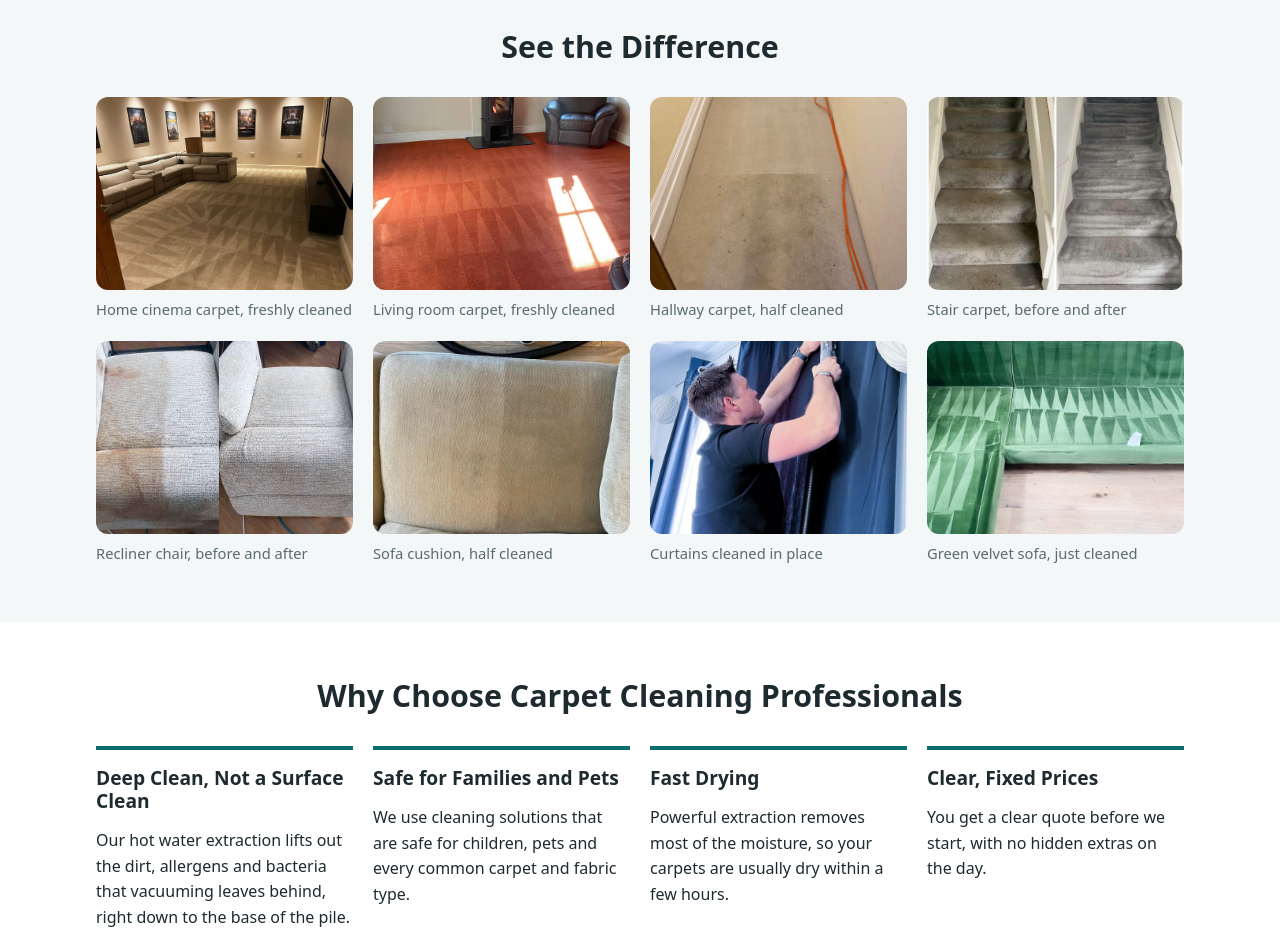
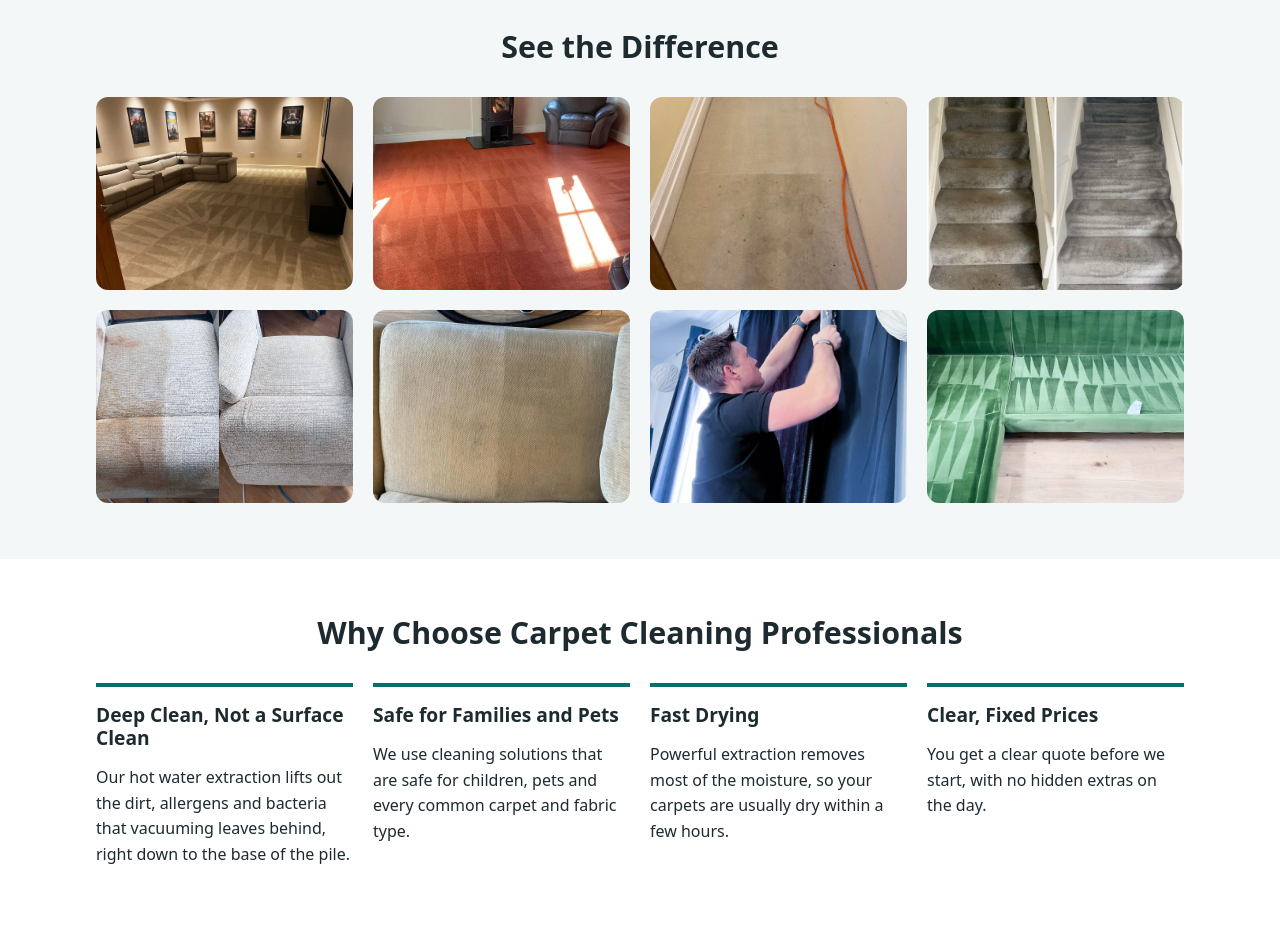
Before and after one commit to clean-aj/carpet-cleaning-professionals, an Eleventy site: page src/content/home.md in a window 1280 px wide. Shown: the part 2337-3287 px from the top of the page. Built offline with nearby package versions, Linux system fonts and the light colour scheme; Eleventy itself is replaced by a stand-in of ours; files that its build step writes are made by us from their sources.

Commit message:
Remove captions under images site-wide
Captions removed from the home gallery, photo slider and in-page photos,
and the caption fields removed from Pages CMS. Alt text is unchanged.

Co-Authored-By: Claude Opus 5.5 <noreply@anthropic.com>
Claude-Session: https://claude.ai/code/session_01HcsMWX8vXi4Tnpb6pxRqFQ

```diff
--- a/src/_data/slider.json
+++ b/src/_data/slider.json
@@ -3,98 +3,79 @@
   "photos": [
     {
       "image": "/images/photos/home-cinema-room-carpet-cleaning-after.jpg",
-      "alt": "Freshly cleaned beige carpet in a home cinema room, showing even cleaning lines across the floor beside a cream leather corner sofa, after a clean by Carpet Cleaning Professionals",
-      "caption": "Home cinema carpet, freshly cleaned"
+      "alt": "Freshly cleaned beige carpet in a home cinema room, showing even cleaning lines across the floor beside a cream leather corner sofa, after a clean by Carpet Cleaning Professionals"
     },
     {
       "image": "/images/photos/red-living-room-carpet-cleaned-landscape.jpg",
-      "alt": "Freshly cleaned terracotta red carpet in a living room with a wood-burning stove and leather armchair, showing even cleaning lines after a clean by Carpet Cleaning Professionals",
-      "caption": "Living room carpet, freshly cleaned"
+      "alt": "Freshly cleaned terracotta red carpet in a living room with a wood-burning stove and leather armchair, showing even cleaning lines after a clean by Carpet Cleaning Professionals"
     },
     {
       "image": "/images/photos/stair-carpet-cleaning-before-and-after.jpg",
-      "alt": "Before and after stair carpet cleaning by Carpet Cleaning Professionals: grey stair carpet stained and dirty on the left, clean and bright on the right",
-      "caption": "Stair carpet, before and after"
+      "alt": "Before and after stair carpet cleaning by Carpet Cleaning Professionals: grey stair carpet stained and dirty on the left, clean and bright on the right"
     },
     {
       "image": "/images/photos/recliner-chair-upholstery-stain-removal-before-and-after.jpg",
-      "alt": "Before and after upholstery cleaning on a cream fabric recliner chair: brown stains on the seat and arm on the left, removed on the right, by Carpet Cleaning Professionals",
-      "caption": "Recliner chair, before and after"
+      "alt": "Before and after upholstery cleaning on a cream fabric recliner chair: brown stains on the seat and arm on the left, removed on the right, by Carpet Cleaning Professionals"
     },
     {
       "image": "/images/photos/hallway-carpet-cleaning-before-and-after-landscape.jpg",
-      "alt": "Hallway carpet half cleaned by Carpet Cleaning Professionals, showing a clear line between the bright cleaned cream carpet and the grey, dirty uncleaned section",
-      "caption": "Hallway carpet, half cleaned"
+      "alt": "Hallway carpet half cleaned by Carpet Cleaning Professionals, showing a clear line between the bright cleaned cream carpet and the grey, dirty uncleaned section"
     },
     {
       "image": "/images/photos/beige-sofa-cushion-upholstery-cleaning-before-and-after-landscape.jpg",
-      "alt": "Beige fabric sofa seat cushion half cleaned by Carpet Cleaning Professionals, with the cleaned left side visibly brighter than the dirty right side",
-      "caption": "Sofa cushion, half cleaned"
+      "alt": "Beige fabric sofa seat cushion half cleaned by Carpet Cleaning Professionals, with the cleaned left side visibly brighter than the dirty right side"
     },
     {
       "image": "/images/photos/green-velvet-corner-sofa-cleaned.jpg",
-      "alt": "Green velvet corner sofa freshly cleaned by Carpet Cleaning Professionals, showing triangular cleaning strokes across the seats and backrests",
-      "caption": "Green velvet sofa, just cleaned"
+      "alt": "Green velvet corner sofa freshly cleaned by Carpet Cleaning Professionals, showing triangular cleaning strokes across the seats and backrests"
     },
     {
       "image": "/images/photos/curtain-cleaning-technician-navy-curtains.jpg",
-      "alt": "Carpet Cleaning Professionals technician cleaning navy blue eyelet curtains with a handheld upholstery extraction tool",
-      "caption": "Curtains cleaned in place"
+      "alt": "Carpet Cleaning Professionals technician cleaning navy blue eyelet curtains with a handheld upholstery extraction tool"
     },
     {
       "image": "/images/photos/rug-cleaning-cream-carved-wool-rug-extraction.jpg",
-      "alt": "Extraction tool cleaning a cream carved wool rug, lifting dirt from the deep pile",
-      "caption": "Deep clean for a carved wool rug"
+      "alt": "Extraction tool cleaning a cream carved wool rug, lifting dirt from the deep pile"
     },
     {
       "image": "/images/photos/hot-water-extraction-carpet-cleaning-beige-carpet.jpg",
-      "alt": "Hot water extraction carpet cleaning wand cleaning a beige twist pile carpet, with a technician wearing blue protective shoe covers",
-      "caption": "Hot water extraction on a deep pile carpet"
+      "alt": "Hot water extraction carpet cleaning wand cleaning a beige twist pile carpet, with a technician wearing blue protective shoe covers"
     },
     {
       "image": "/images/photos/commercial-office-carpet-cleaning-grey-carpet.jpg",
-      "alt": "Commercial carpet cleaning wand leaving a clean stripe across a grey office carpet, operated by a cleaner in blue overalls",
-      "caption": "Office carpet cleaning"
+      "alt": "Commercial carpet cleaning wand leaving a clean stripe across a grey office carpet, operated by a cleaner in blue overalls"
     },
     {
       "image": "/images/photos/sofa-stain-removal-upholstery-extraction.jpg",
-      "alt": "Upholstery extraction tool removing a stain from a beige fabric sofa, used by a cleaner wearing pink rubber gloves",
-      "caption": "Spot-treating a sofa stain"
+      "alt": "Upholstery extraction tool removing a stain from a beige fabric sofa, used by a cleaner wearing pink rubber gloves"
     },
     {
       "image": "/images/photos/steam-cleaning-stains-beige-fabric-sofa.jpg",
-      "alt": "Steam cleaning tool treating brown stains on a beige fabric sofa cushion",
-      "caption": "Loosening tough stains"
+      "alt": "Steam cleaning tool treating brown stains on a beige fabric sofa cushion"
     },
     {
       "image": "/images/photos/vacuuming-green-velvet-sofa-upholstery-brush.jpg",
-      "alt": "Upholstery brush attachment vacuuming a dark green buttoned velvet sofa",
-      "caption": "Gentle care for velvet"
+      "alt": "Upholstery brush attachment vacuuming a dark green buttoned velvet sofa"
     },
     {
       "image": "/images/photos/hot-water-extraction-white-shaggy-carpet.jpg",
-      "alt": "Hot water extraction wand cleaning a white shaggy carpet, leaving a clean stripe, with a yellow carpet cleaning machine in the background",
-      "caption": "Deep clean for a shaggy carpet"
+      "alt": "Hot water extraction wand cleaning a white shaggy carpet, leaving a clean stripe, with a yellow carpet cleaning machine in the background"
     },
     {
       "image": "/images/photos/carpet-cleaning-wand-clean-stripe-beige-carpet.jpg",
-      "alt": "Carpet cleaning wand leaving a visibly cleaner stripe on a beige carpet, operated by a technician in grey trousers and safety boots",
-      "caption": "Every pass lifts the dirt"
+      "alt": "Carpet cleaning wand leaving a visibly cleaner stripe on a beige carpet, operated by a technician in grey trousers and safety boots"
     },
     {
       "image": "/images/photos/puppy-pet-stain-on-cream-rug.jpg",
-      "alt": "Puppy sitting on a cream shaggy rug next to a wet pet stain in a bright living room",
-      "caption": "Pet stains and odours removed"
+      "alt": "Puppy sitting on a cream shaggy rug next to a wet pet stain in a bright living room"
     },
     {
       "image": "/images/team/carpet-cleaning-technician-with-equipment-and-van.jpg",
-      "alt": "Carpet Cleaning Professionals technician holding a carpet cleaning wand in front of a white van with its rear doors open, showing extraction machines, hoses and an air mover inside",
-      "caption": "Fully equipped and ready to go"
+      "alt": "Carpet Cleaning Professionals technician holding a carpet cleaning wand in front of a white van with its rear doors open, showing extraction machines, hoses and an air mover inside"
     },
     {
       "image": "/images/team/carpet-cleaning-professionals-team-with-van-fleet.jpg",
-      "alt": "The Carpet Cleaning Professionals team of six technicians in branded black uniforms standing in front of four white Peugeot vans in a tree-lined car park",
-      "caption": "Meet the team"
+      "alt": "The Carpet Cleaning Professionals team of six technicians in branded black uniforms standing in front of four white Peugeot vans in a tree-lined car park"
     }
   ]
 }
--- a/src/_includes/page.njk
+++ b/src/_includes/page.njk
@@ -53,7 +53,6 @@ layout: base.njk
       <li>
         <figure>
           <img src="{{ g.image }}" alt="{{ g.alt }}" sizes="(min-width: 900px) 360px, 100vw">
-          {%- if g.caption %}<figcaption>{{ g.caption }}</figcaption>{% endif %}
         </figure>
       </li>
       {%- endfor %}
--- a/src/_includes/partials/slider.njk
+++ b/src/_includes/partials/slider.njk
@@ -12,7 +12,6 @@
     <li class="slide" aria-roledescription="slide" aria-label="{{ loop.index }} of {{ slider.photos.length }}">
       <figure>
         <img src="{{ p.image }}" alt="{{ p.alt }}" sizes="(min-width: 900px) 260px, 75vw">
-        {%- if p.caption %}<figcaption>{{ p.caption }}</figcaption>{% endif %}
       </figure>
     </li>
     {%- endfor %}
--- a/src/assets/styles.css
+++ b/src/assets/styles.css
@@ -161,7 +161,6 @@ h3 { font-size: 1.2rem; }
 /* Photos */
 .photo-figure { margin: 24px 0; max-width: 420px !important; }
 .photo-figure img, .gallery img { display: block; width: 100%; height: auto; border-radius: var(--radius); }
-figcaption { font-size: .92rem; color: var(--muted); margin-top: 8px; }
 .gallery { list-style: none; padding: 0; margin: 0; display: grid; gap: 20px; grid-template-columns: repeat(auto-fill, minmax(220px, 1fr)); }
 .gallery figure { margin: 0; }
 .gallery img { aspect-ratio: 4 / 3; object-fit: cover; }
--- a/src/content/home.md
+++ b/src/content/home.md
@@ -23,28 +23,20 @@ features:
 gallery:
   - image: "/images/photos/home-cinema-room-carpet-cleaning-after.jpg"
     alt: "Freshly cleaned beige carpet in a home cinema room, showing even cleaning lines across the floor beside a cream leather corner sofa, after a clean by Carpet Cleaning Professionals"
-    caption: "Home cinema carpet, freshly cleaned"
   - image: "/images/photos/red-living-room-carpet-cleaned-landscape.jpg"
     alt: "Freshly cleaned terracotta red carpet in a living room with a wood-burning stove and leather armchair, showing even cleaning lines after a clean by Carpet Cleaning Professionals"
-    caption: "Living room carpet, freshly cleaned"
   - image: "/images/photos/hallway-carpet-cleaning-before-and-after-landscape.jpg"
     alt: "Hallway carpet half cleaned by Carpet Cleaning Professionals, showing a clear line between the bright cleaned cream carpet and the grey, dirty uncleaned section"
-    caption: "Hallway carpet, half cleaned"
   - image: "/images/photos/stair-carpet-cleaning-before-and-after.jpg"
     alt: "Before and after stair carpet cleaning by Carpet Cleaning Professionals: grey stair carpet stained and dirty on the left, clean and bright on the right"
-    caption: "Stair carpet, before and after"
   - image: "/images/photos/recliner-chair-upholstery-stain-removal-before-and-after.jpg"
     alt: "Before and after upholstery cleaning on a cream fabric recliner chair: brown stains on the seat and arm on the left, removed on the right, by Carpet Cleaning Professionals"
-    caption: "Recliner chair, before and after"
   - image: "/images/photos/beige-sofa-cushion-upholstery-cleaning-before-and-after-landscape.jpg"
     alt: "Beige fabric sofa seat cushion half cleaned by Carpet Cleaning Professionals, with the cleaned left side visibly brighter than the dirty right side"
-    caption: "Sofa cushion, half cleaned"
   - image: "/images/photos/curtain-cleaning-technician-navy-curtains.jpg"
     alt: "Carpet Cleaning Professionals technician cleaning navy blue eyelet curtains with a handheld upholstery extraction tool"
-    caption: "Curtains cleaned in place"
   - image: "/images/photos/green-velvet-corner-sofa-cleaned.jpg"
     alt: "Green velvet corner sofa freshly cleaned by Carpet Cleaning Professionals, showing triangular cleaning strokes across the seats and backrests"
-    caption: "Green velvet sofa, just cleaned"
 ---
 Carpets take a lot of punishment: everyday foot traffic, spills, pets and muddy shoes. Over time, dirt works deep into the fibres, making carpets look tired and dull and trapping allergens and odours.
 
```
Also changed, not shown: src/content/pages/about.md (+0 -1 lines), src/content/services/carpet-cleaning.md (+0 -1 lines), src/content/services/commercial-carpet-cleaning.md (+0 -1 lines), src/content/services/end-of-tenancy-carpet-cleaning.md (+0 -1 lines), src/content/services/rug-cleaning.md (+0 -1 lines), src/content/services/stain-odour-removal.md (+0 -2 lines), src/content/services/upholstery-cleaning.md (+0 -3 lines), .pages.yml.
